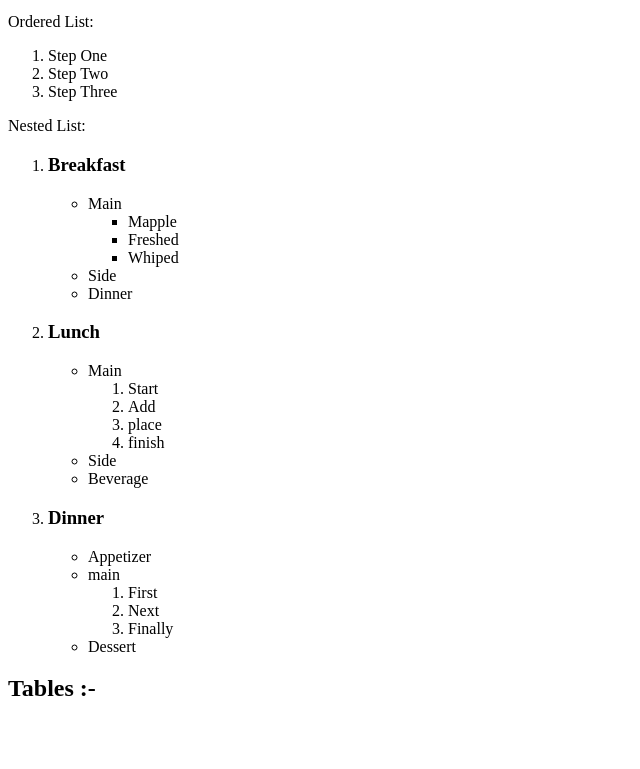
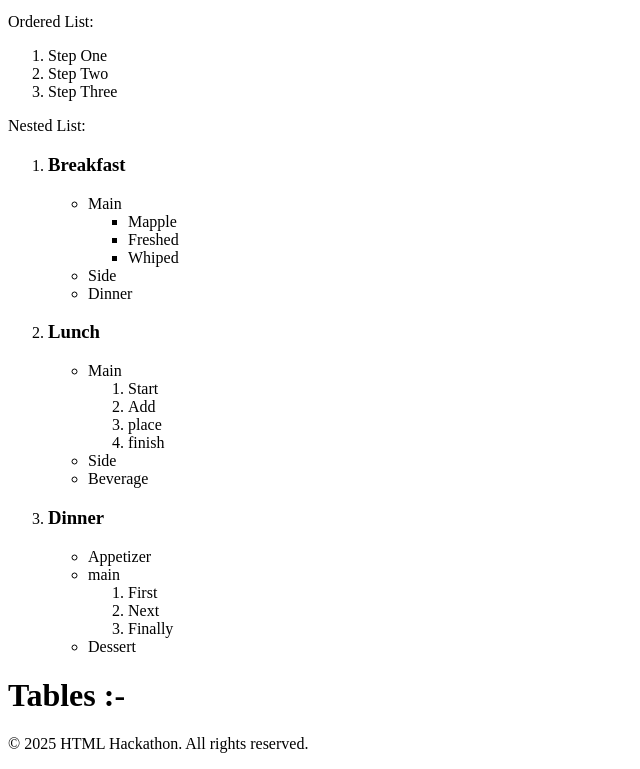
Before and after one commit to debarshimaity2004/HTML-LEARNINGS, a plain HTML site: page hackathon/day2.html in a window 1280 px wide. Shown: the part 1416-2185 px from the top of the page, without its empty margins (0-640 px from the left). Before the commit the page ends 2138 px from the top, so only its background shows below. Drawn offline with Linux system fonts and the light colour scheme.

Commit message:
making it seo friendly
added header,main and footer in all files

```diff
--- a/hackathon/day2.html
+++ b/hackathon/day2.html
@@ -8,6 +8,7 @@
 </head>
 
 <body>
+    <header>
         <h2>Access different days from the below as well </h2>
         <h2>&darr;</h2>
         <nav>
@@ -18,6 +19,9 @@
             <a href="./day4.html">Day 4</a> |
             <a href="./day5.html">Day 5</a>
         </nav>
+    </header>
+
+    <main>
 
         <h1>Day 2 — HTML Nested Lists & Tables</h1>
         <br>
@@ -40,7 +44,8 @@
                 <h2>List Elements (&lt;ul&gt;, &lt;ol&gt;, &lt;li&gt;)</h2>
                 <p>
                     <b>What it is:</b> These tags are used to create lists. This is a perfect example of nesting, since
-                <code>&lt;li&gt;</code> elements go inside either <code>&lt;ul&gt;</code> or <code>&lt;ol&gt;</code>.
+                    <code>&lt;li&gt;</code> elements go inside either <code>&lt;ul&gt;</code> or
+                    <code>&lt;ol&gt;</code>.
                 </p>
 
                 <p><b>Syntax for Unordered List (&lt;ul&gt;):</b></p>
@@ -140,12 +145,14 @@
                 </li>
             </ol>
         </section>
+        <h1>Tables :-</h1>
+        <section>
 
-    <section>
-        <h1>Tables :-</h1>
         </section>
-
-
+    </main>
+    <footer>
+        <p>&copy; 2025 HTML Hackathon. All rights reserved.</p>
+    </footer>
 </body>
 
 </html>
```
Also changed, not shown: hackathon/day1.html (+22 -9 lines), hackathon/day3.html (+12 -1 lines), hackathon/day4.html (+10 -2 lines), hackathon/day5.html (+10 -2 lines), hackathon/index.html (+15 -6 lines). Lines whose indentation alone changed are shown as unchanged.
